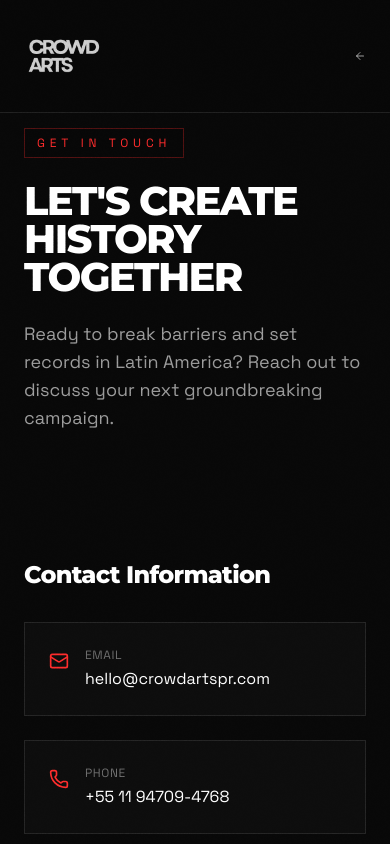
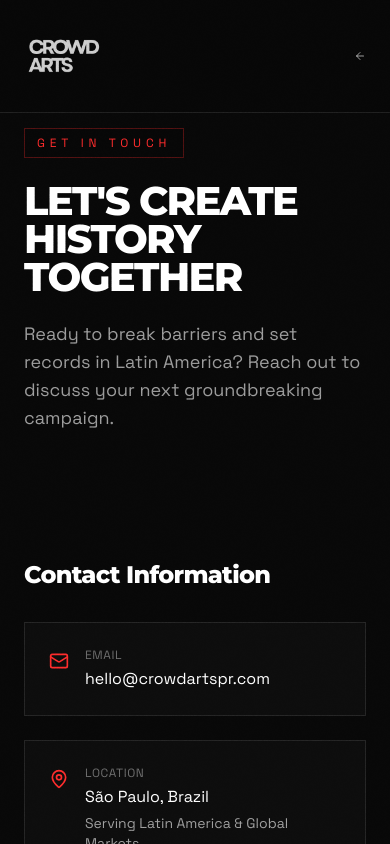
Before and after one commit to crowdartssite-del/site, a React (Vite) app: page /contact in a window 390 px wide. Shown: the top 844 px of the page. Built offline with nearby package versions, Linux system fonts and the light colour scheme.

Commit message:
fix: remove phone number from site

```diff
--- a/src/app/components/ContactPage.tsx
+++ b/src/app/components/ContactPage.tsx
@@ -1,7 +1,7 @@
 import { useState } from "react";
 import { Link } from "react-router-dom";
 import { motion } from "motion/react";
-import { ArrowLeft, Mail, Phone, MapPin, Send, Instagram, Linkedin } from "lucide-react";
+import { ArrowLeft, Mail, MapPin, Send, Instagram, Linkedin } from "lucide-react";
 import logoImg from "../../imports/crowd-arts-pr-2.png";
 
 export function ContactPage() {
@@ -111,20 +111,6 @@ export function ContactPage() {
                 <div>
                   <p className="font-[Space_Grotesk] text-white/40 text-xs tracking-wider uppercase mb-1">Email</p>
                   <p className="font-[Space_Grotesk] text-white text-base">hello@crowdartspr.com</p>
-                </div>
-              </motion.a>
-
-              <motion.a
-                href="tel:+5511947094768"
-                className="group flex items-start gap-4 border border-white/10 p-6 bg-white/[0.02] hover:border-[#FF2D2D]/30 hover:bg-[#FF2D2D]/5 transition-all duration-300"
-                initial={{ opacity: 0, x: -20 }}
-                animate={{ opacity: 1, x: 0 }}
-                transition={{ duration: 0.6, delay: 0.3 }}
-              >
-                <Phone className="w-5 h-5 text-[#FF2D2D] flex-shrink-0 mt-1" />
-                <div>
-                  <p className="font-[Space_Grotesk] text-white/40 text-xs tracking-wider uppercase mb-1">Phone</p>
-                  <p className="font-[Space_Grotesk] text-white text-base">+55 11 94709-4768</p>
                 </div>
               </motion.a>
 
--- a/src/app/components/HomePage.tsx
+++ b/src/app/components/HomePage.tsx
@@ -2,7 +2,7 @@ import { useRef, useEffect, useState } from "react";
 import { Link } from "react-router-dom";
 import { motion, useScroll, useTransform, useInView } from "motion/react";
 import logoImg from "../../imports/crowd-arts-pr-2.png";
-import { ArrowRight, ExternalLink, Mail, Phone, ChevronDown, X, Send } from "lucide-react";
+import { ArrowRight, ExternalLink, Mail, ChevronDown, X, Send } from "lucide-react";
 
 import page2Img1 from "../../imports/pdf_images/page2_img1.jpeg";
 import page3Img2 from "../../imports/pdf_images/page3_img2.jpeg";
@@ -503,14 +503,6 @@ function Footer() {
               <span className="font-[Space_Grotesk] text-white text-sm">hello@crowdartspr.com</span>
               <ArrowRight className="w-4 h-4 text-white/30 group-hover:text-[#FF2D2D] group-hover:translate-x-1 transition-all ml-auto" />
             </a>
-            <a
-              href="tel:+5511947094768"
-              className="group flex items-center gap-3 border border-white/20 px-6 py-4 hover:border-[#FF2D2D] hover:bg-[#FF2D2D]/5 transition-all duration-300"
-            >
-              <Phone className="w-5 h-5 text-[#FF2D2D]" />
-              <span className="font-[Space_Grotesk] text-white text-sm">+55 11 94709-4768</span>
-              <ArrowRight className="w-4 h-4 text-white/30 group-hover:text-[#FF2D2D] group-hover:translate-x-1 transition-all ml-auto" />
-            </a>
           </div>
         </AnimatedText>
 
```
Also changed, not shown: 3 other files (tests, documents, lock files or other folders).
